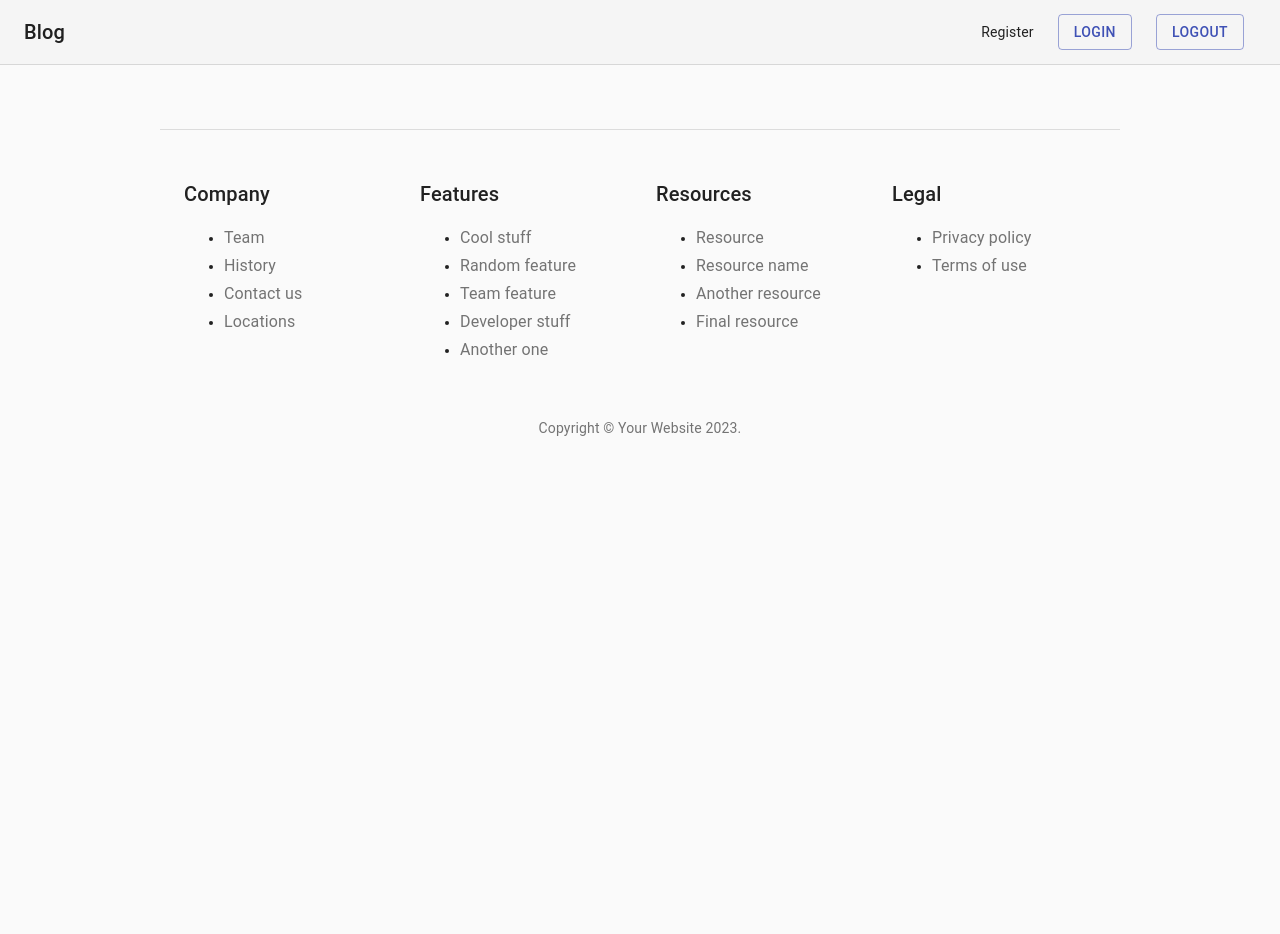
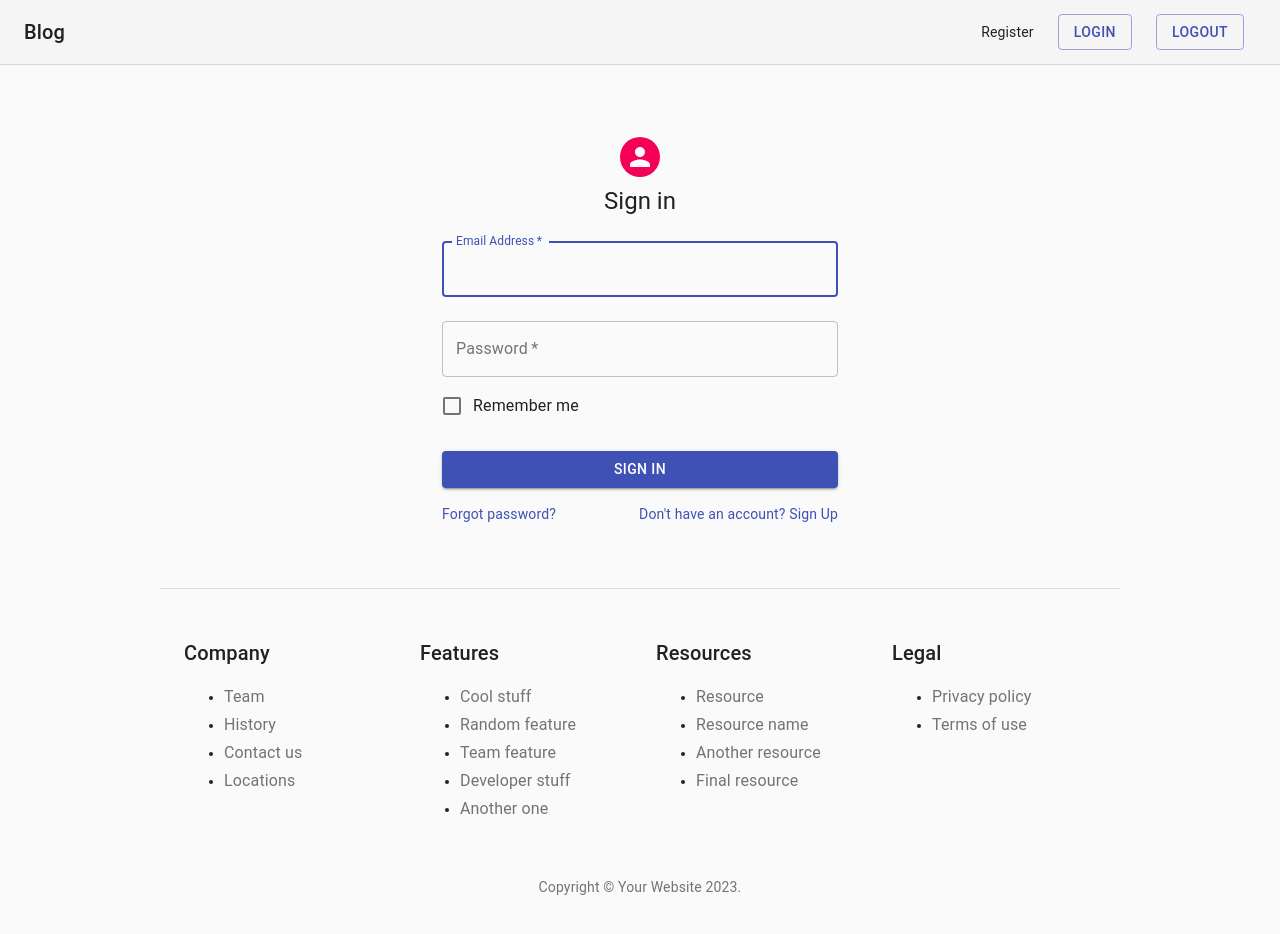
Before and after one commit to ambroseahawo/react-jwt-veryacademy, a React (Create React App) app: page /login in a window 1280 px wide. Shown: the top 934 px of the page. Before the commit the page ends 800 px from the top, so only its background shows below. Built offline with nearby package versions, Linux system fonts and the light colour scheme; no server answers.

Commit message:
Implement login route

```diff
--- a/src/components/Login.js
+++ b/src/components/Login.js
@@ -34,7 +34,7 @@
 	},
 }));
 
-export default function SignIn() {
+const Login = () => {
 	const navigate = useNavigate();
 	const initialFormData = Object.freeze({
 		email: '',
@@ -104,3 +104,5 @@
 		</Container>
 	);
 }
+
+export default Login
--- a/src/index.js
+++ b/src/index.js
@@ -4,6 +4,7 @@
 import App from './App';
 import Footer from './components/Footer';
 import Header from './components/Header';
+import Login from './components/Login';
 import Register from './components/Register';
 import './index.css';
 import * as serviceWorker from './serviceWorker';
@@ -15,6 +16,7 @@
 			<Routes>
 				<Route exact path="/" element={<App />} />
 				<Route exact path="/register" element={<Register />} />
+				<Route exact path='/login' element={<Login />} />
 			</Routes>
 			<Footer />
 	  </Router>
```
